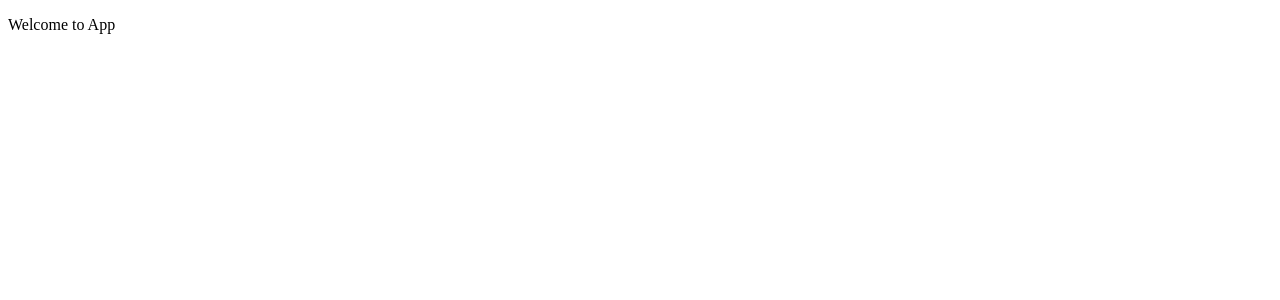
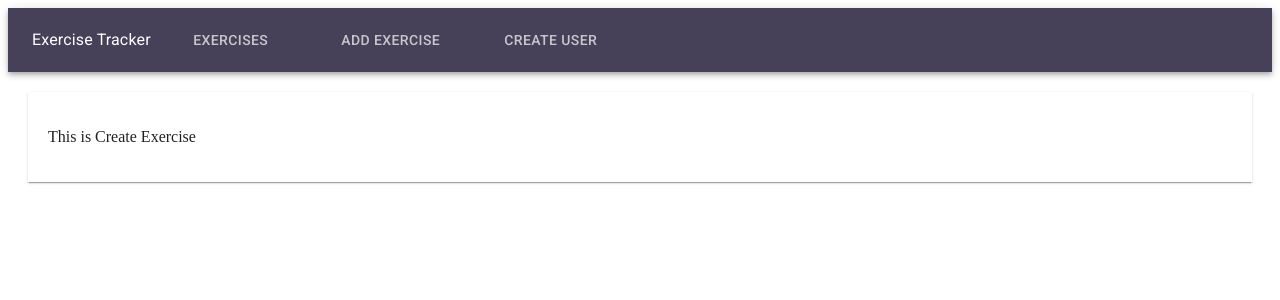
Before and after one commit to amogh-w/Exercise-Tracker, a React (Create React App) app: page /create in a window 1280 px wide. Shown: the top 300 px of the page. Built offline with nearby package versions, Linux system fonts and the light colour scheme.

Commit message:
Frontend: Added Navigation

```diff
--- a/package.json
+++ b/package.json
@@ -4,9 +4,11 @@
   "private": true,
   "dependencies": {
     "@material-ui/core": "^4.3.0",
+    "@material-ui/styles": "^4.3.0",
     "axios": "^0.19.0",
     "react": "^16.8.6",
     "react-dom": "^16.8.6",
+    "react-router-dom": "^5.0.1",
     "react-scripts": "3.0.1"
   },
   "scripts": {
--- a/src/App.js
+++ b/src/App.js
@@ -1,9 +1,32 @@
 import React from "react";
+import { BrowserRouter as Router, Route } from "react-router-dom";
+import { Paper } from "@material-ui/core";
+import { makeStyles } from "@material-ui/styles";
+import Navbar from "./components/Navbar";
+import ExercisesList from "./components/ExercisesList";
+import EditExercise from "./components/EditExercise";
+import CreateExercise from "./components/CreateExercise";
+import CreateUser from "./components/CreateUser";
 
 export default function App() {
+  const useStyles = makeStyles({
+    main: {
+      margin: "20px",
+      padding: "20px"
+    }
+  });
+
+  const classes = useStyles();
+
   return (
-    <div>
-      <p>Welcome to App</p>
-    </div>
+    <Router>
+      <Navbar />
+      <Paper className={classes.main} square>
+        <Route path="/" exact component={ExercisesList} />
+        <Route path="/edit/:id" component={EditExercise} />
+        <Route path="/create" component={CreateExercise} />
+        <Route path="/user" component={CreateUser} />
+      </Paper>
+    </Router>
   );
 }
--- /dev/null
+++ b/src/components/CreateExercise.js
@@ -0,0 +1,9 @@
+import React, { Component } from 'react'
+
+export default class CreateExercise extends Component {
+    render() {
+        return(
+            <p>This is Create Exercise</p>
+        )
+    }
+}
--- /dev/null
+++ b/src/components/CreateUser.js
@@ -0,0 +1,9 @@
+import React, { Component } from 'react'
+
+export default class CreateUser extends Component {
+    render() {
+        return (
+            <p>This is Create User</p>
+        )
+    }
+}
--- /dev/null
+++ b/src/components/EditExercise.js
@@ -0,0 +1,9 @@
+import React, { Component } from 'react'
+
+export default class EditExercise extends Component {
+    render() {
+        return (
+            <p>This is Edit Exercise</p>
+        )
+    }
+}
--- /dev/null
+++ b/src/components/ExercisesList.js
@@ -0,0 +1,5 @@
+import React from "react";
+
+export default function ExercisesList() {
+  return <p>This is Exercises List</p>;
+}
--- /dev/null
+++ b/src/components/Navbar.js
@@ -0,0 +1,37 @@
+import React from "react";
+import { Link } from "react-router-dom";
+import { AppBar, Toolbar, Typography, Tabs, Tab } from "@material-ui/core";
+import { makeStyles } from "@material-ui/styles";
+
+export default function Navbar() {
+  const useStyles = makeStyles({
+    nav: {
+      backgroundColor: "#464159"
+    },
+    link: {
+      color: "white",
+      textDecoration: "none"
+    }
+  });
+
+  const classes = useStyles();
+
+  return (
+    <AppBar className={classes.nav} position="sticky">
+      <Toolbar>
+        <Typography>Exercise Tracker</Typography>
+        <Tabs>
+          <Link className={classes.link} to="/">
+            <Tab label="Exercises" />
+          </Link>
+          <Link className={classes.link} to="/create">
+            <Tab label="Add Exercise" />
+          </Link>
+          <Link className={classes.link} to="/user">
+            <Tab label="Create User" />
+          </Link>
+        </Tabs>
+      </Toolbar>
+    </AppBar>
+  );
+}
```
Also changed, not shown: 1 other file (tests, documents, lock files or other folders).
